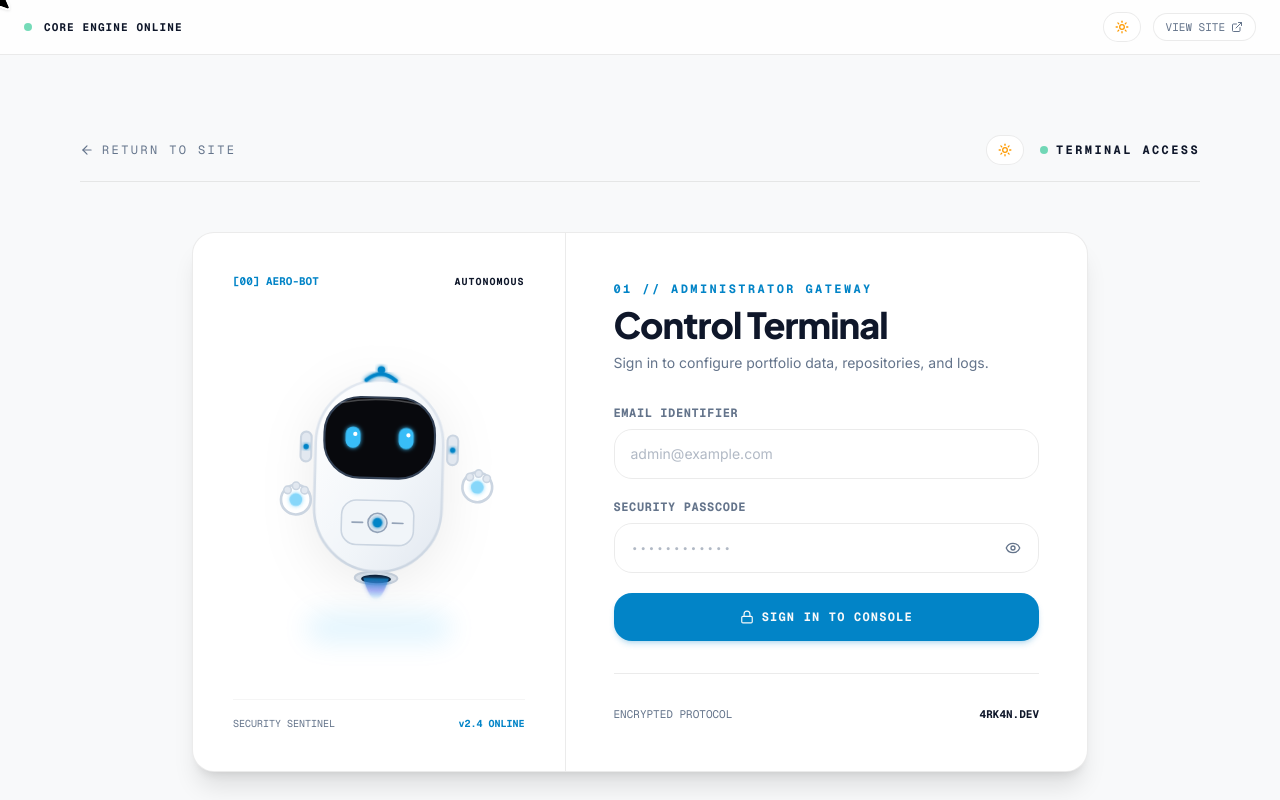
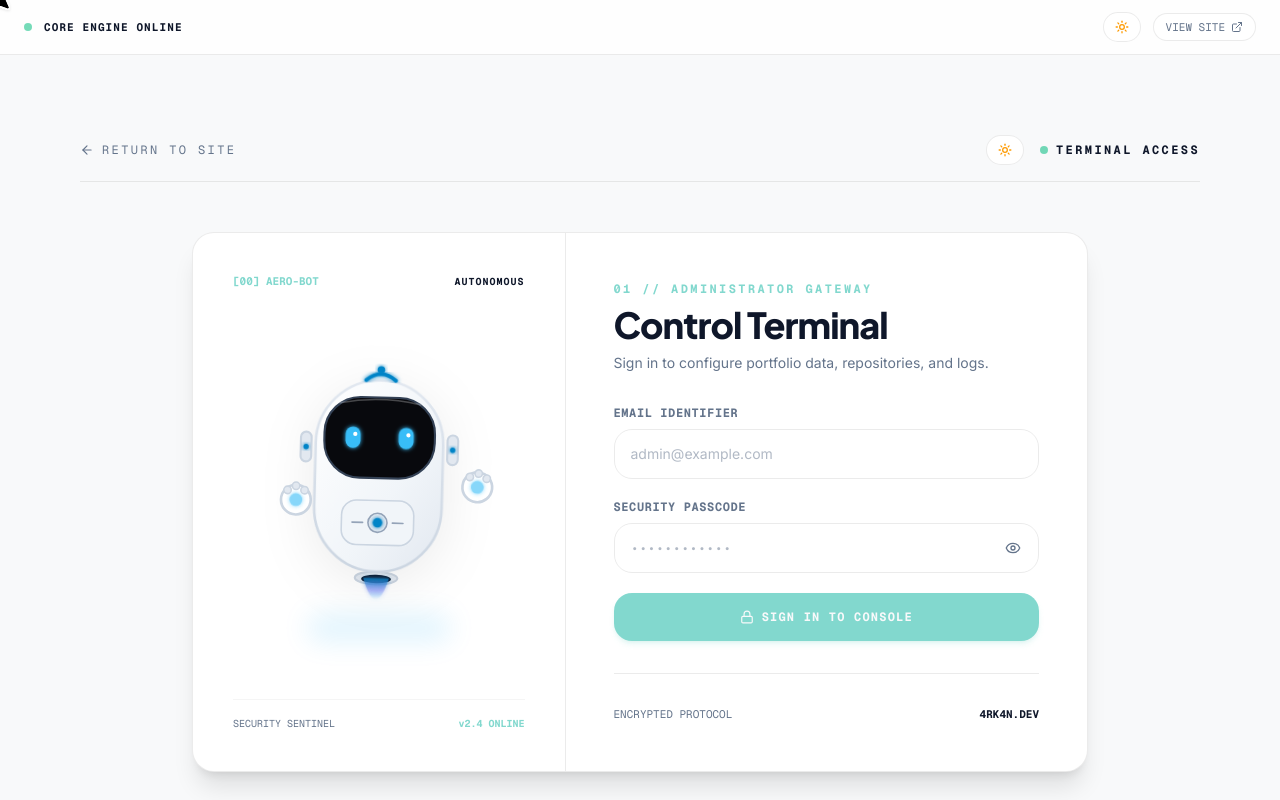
Before and after one commit to muhammadarkanmariadi-debug/profile-portofoliov1, a Next.js app: page /admin/login in a window 1280 px wide. Built offline with nearby package versions, Linux system fonts and the light colour scheme; no server answers; the database is empty.

Commit message:
bismillah

```diff
--- a/app/globals.css
+++ b/app/globals.css
@@ -54,7 +54,7 @@
   --surface-elevated: #F1F3F7;
   --border: rgba(0, 0, 0, 0.08);
   --border-hover: rgba(2, 132, 199, 0.35);
-  --primary: #0284C7;
+  --primary: #82D8CE;
   --secondary: #6366F1;
   --text-primary: #0F172A;
   --text-muted: #64748B;
```
